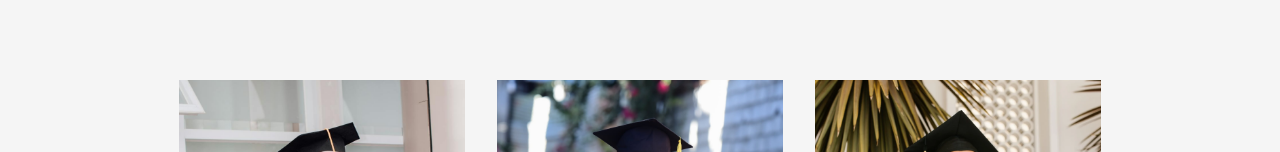
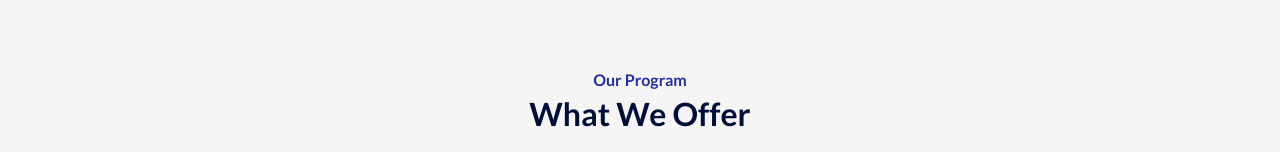
Before and after one commit to FlavioAvdulla/react_website_03, a React app: page / in a window 1280 px wide. Shown: the part 800-952 px from the top of the page. Built offline with nearby package versions, Linux system fonts and the light colour scheme; the HTML template or start-up script is replaced by a standard one.

Commit message:
website update

```diff
--- a/src/App.jsx
+++ b/src/App.jsx
@@ -2,15 +2,17 @@ import React from "react";
 import Navbar from "./Components/Navbar/Navbar";
 import Hero from "./Components/Navbar/Hero/Hero";
 import Programs from "./Components/Navbar/Programs/Programs";
+import Title from "./Components/Navbar/Title/Title";
 
 const App = () => {
   return (
     <div>
-      <Navbar />
-      <Hero />
-	  <div className="container">
-	  <Programs />
-	  </div>
+      <Navbar/>
+      <Hero/>
+      <div className="container">
+        <Title subTitle='Our Program' title='What We Offer'/>
+        <Programs/>
+      </div>
     </div>
   );
 };
--- a/src/Components/Navbar/Programs/Programs.css
+++ b/src/Components/Navbar/Programs/Programs.css
@@ -5,15 +5,18 @@
 	align-items: center;
 	justify-content: space-between;
 }
+
 .program img {
 	width: 100%;
 	display: block;
 	/* padding: 5px; */
 }
+
 .program {
 	flex-basis: 31%;
 	position: relative;
 }
+
 .caption {
 	position: absolute;
 	top: 0;
@@ -31,10 +34,12 @@
 	padding-top: 70%;
 	transition: 0.4s;
 }
+
 .caption img {
 	width: 60px;
 	margin-bottom: 10px;
 }
+
 .program:hover .caption {
 	opacity: 1;
 	padding-top: 0;
--- /dev/null
+++ b/src/Components/Navbar/Title/Title.css
@@ -0,0 +1,14 @@
+.title {
+	text-align: center;
+	color: #212ea0;
+	font-size: 1rem;
+	font-weight: 600;
+	text-transform: 70px 0 30px;
+	margin: 70px 0 30px;
+}
+.title h2 {
+	font-size: 32px;
+	color: #000F38;
+	margin-top: 5px;
+	text-transform: none;
+}
--- /dev/null
+++ b/src/Components/Navbar/Title/Title.jsx
@@ -0,0 +1,14 @@
+import React from 'react';
+import './Title.css';
+
+const Title = ({subTitle, title}) => {
+  return (
+	<div className='title'>
+		<p>{subTitle}</p>
+		<h2>{title}</h2>
+
+	</div>
+  )
+}
+
+export default Title;
```
Also changed, not shown: src/Components/Navbar/About/About.jsx (added, +17 -0 lines), src/Components/Navbar/About/About.css (added).
